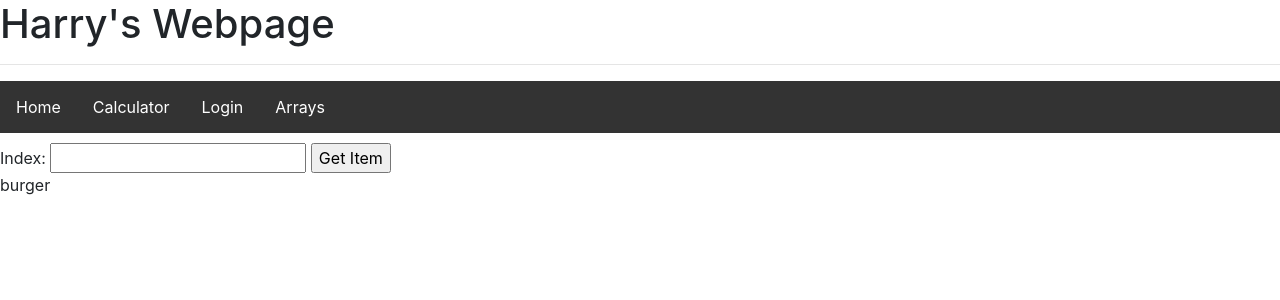
After one commit to Harry41348/practice, a PHP site: page /array.php?index=1 in a window 1280 px wide. The commit adds this page. Shown: the top 300 px of the page. Run offline with PHP 8.4, Linux system fonts and the light colour scheme.

Commit message:
Arrays implemented

```diff
--- /dev/null
+++ b/PHP/freecodecamp/array.php
@@ -0,0 +1,16 @@
+<?php $title = 'Arrays'; include ("templates/top.php"); ?>
+
+<form action="array.php" method="get">
+    Index: <input type="number" name="index">
+    <input type="submit" value="Get Item">
+</form>
+
+<?php
+    $food = array("pizza", "burger", "curry", "chocolate", "ice cream", "ferrero rocher");
+    $index = $_GET["index"];
+    $food[6] = "pasta";
+    echo $food[$index];
+?>
+
+</body>
+</html>
--- a/PHP/freecodecamp/calculator.php
+++ b/PHP/freecodecamp/calculator.php
@@ -1,4 +1,4 @@
-<?php $title = 'PHP Practice'; include ("templates/top.php"); ?>
+<?php $title = 'Calculator'; include ("templates/top.php"); ?>
 
     <form action="calculator.php" method="get">
         <input type="number" name="num1">
--- a/PHP/freecodecamp/index.php
+++ b/PHP/freecodecamp/index.php
@@ -52,12 +52,12 @@
 
     <form action="index.php" method="get">
         Name: <input type="text" name="name">
-        <input type="submit">
+        <input type="submit" value="Submit">
     </form>
 
     <?php
 
-            echo $_GET["name"];
+        echo $_GET["name"];
 
         echo "</div>";
         echo "</div>";
--- /dev/null
+++ b/PHP/freecodecamp/temp.php
@@ -0,0 +1,4 @@
+<?php $title = 'Template'; include ("templates/top.php"); ?>
+
+</body>
+</html>
--- a/PHP/freecodecamp/templates/top.php
+++ b/PHP/freecodecamp/templates/top.php
@@ -19,4 +19,6 @@
     <ul>
         <li><a href="index.php">Home</a></li>
         <li><a href="calculator.php">Calculator</a></li>
+        <li><a href="login.php">Login</a></li>
+        <li><a href="array.php">Arrays</a></li>
     </ul>
```
Also changed, not shown: PHP/freecodecamp/login.php (added, +14 -0 lines), PHP/freecodecamp/README.txt.
